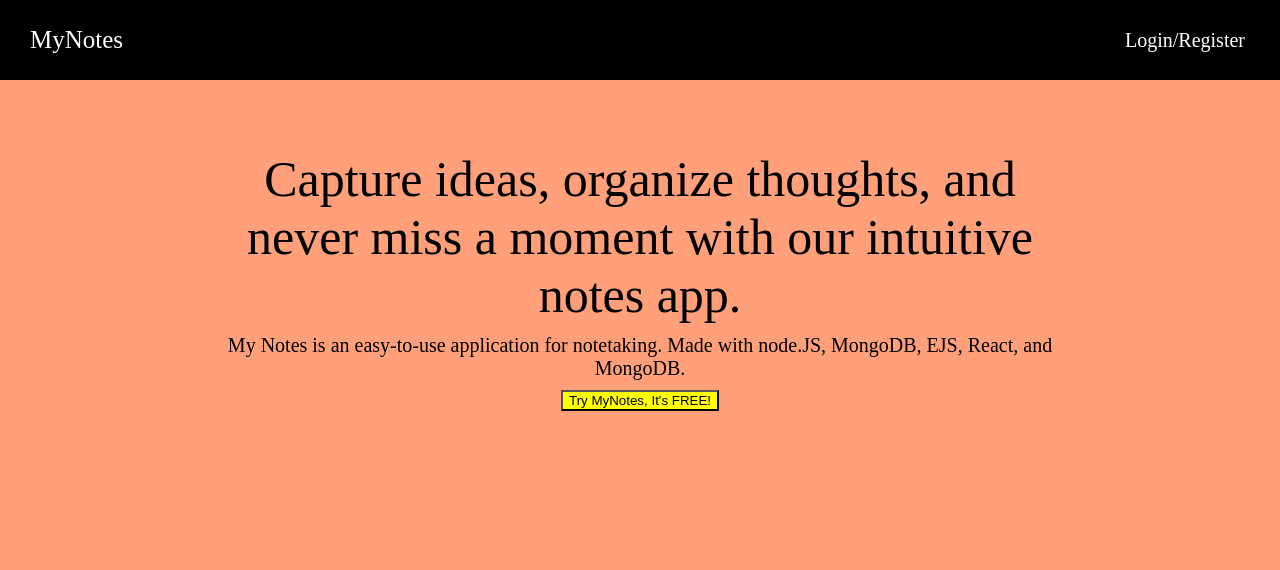
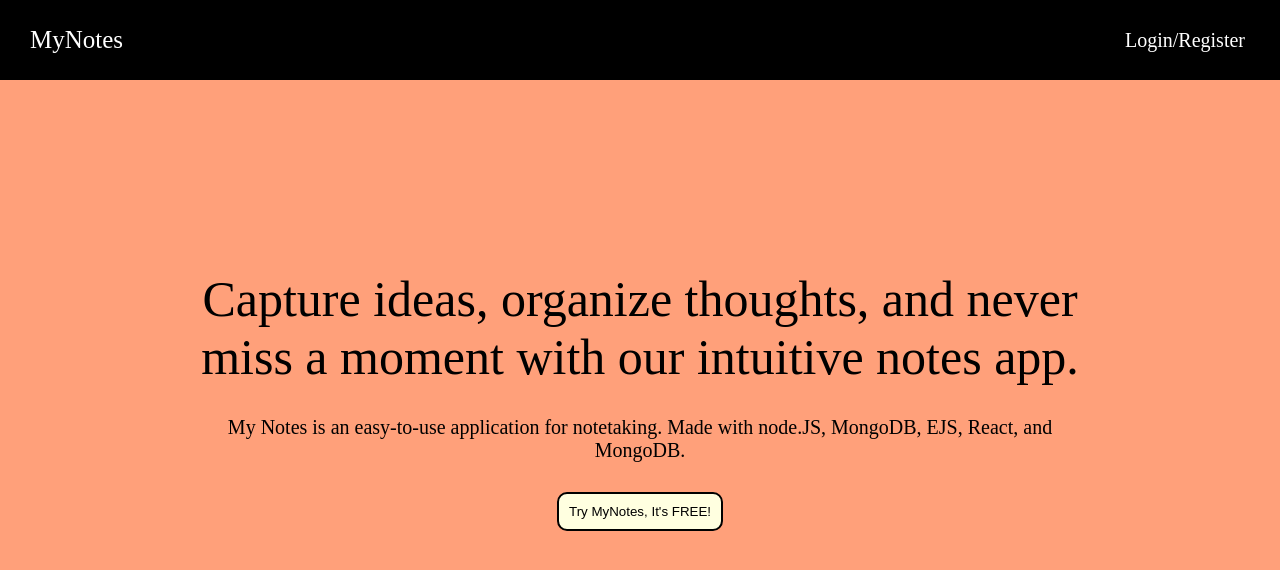
Before and after one commit to bgt1717/notesapp, a React (Vite) app in the folder web/: page / in a window 1280 px wide. Shown: the top 570 px of the page. Built offline with nearby package versions, Linux system fonts and the light colour scheme.

Commit message:
Home navigation update

```diff
--- a/web/src/App.css
+++ b/web/src/App.css
@@ -210,13 +210,13 @@ p {
   flex-direction: column;
   align-items: center;
   justify-content: center;
-  height: 50vh;
+  height: 80vh;
   text-align: center;
 
 }
 
 .CenteredColumn {
-  width: 65%;
+  width: 70%;
   font-size: 20px;
 }
 
@@ -226,11 +226,18 @@ p {
 }
 
 .CenteredTextSmall{
-  margin-top: 10px;
+  margin-top: 30px;
   font-size: 20px;
+  color: black;
+
 }
 
 .YellowButton{
-  margin-top: 10px;
-  background-color: yellow;
+  margin-top: 30px;
+  background-color: lightyellow;
+  padding:10px;
+  border-radius: 10px;
+  border-style: solid;
+  cursor: pointer;
+  font-family: Arial, Helvetica, sans-serif;
 }
--- a/web/src/pages/home.jsx
+++ b/web/src/pages/home.jsx
@@ -8,6 +8,10 @@ const Home = () => {
 
   const handleButtonClick = () => {
     navigate('/auth');
+  };
+
+  const handleButtonClick2 = () => {
+    navigate('/createnote');
   };
 
   return (
@@ -21,9 +25,13 @@ const Home = () => {
           Made with node.JS, MongoDB, EJS, React, and MongoDB.
         </div>
       </div>
-      {!cookies.access_token && (
+      {!cookies.access_token ? (
         <button className="YellowButton" onClick={handleButtonClick}>
           Try MyNotes, It's FREE!
+        </button>
+      ) : (
+        <button className="YellowButton" onClick={handleButtonClick2}>
+          Create a Note
         </button>
       )}
     </div>
--- a/web/src/pages/savedNotes.jsx
+++ b/web/src/pages/savedNotes.jsx
@@ -33,22 +33,6 @@ const savedNotes = () => {
     fetchUserNotes();
   }, [userID, cookies.access_token]);
 
-  const handleChange = (event) => {
-    const { name, value } = event.target;
-    setNote({ ...note, [name]: value });
-  };
-
-  const handleLineChange = (event, idx) => {
-    const { value } = event.target;
-    const truncatedValue = value.slice(0, 50); // Keep only the first 50 characters
-    const lines = [...note.lines];
-    lines[idx] = { content: truncatedValue };
-    setNote({ ...note, lines });
-  };
-
-  const addLine = () => {
-    setNote({ ...note, lines: [...note.lines, { content: "" }] });
-  };
   // Function to add a line during editing
   const addEditingLine = (userNoteIndex) => {
     setUserNotes((prevNotes) => {
```
